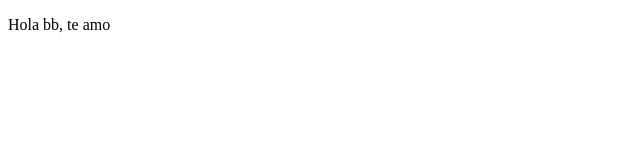
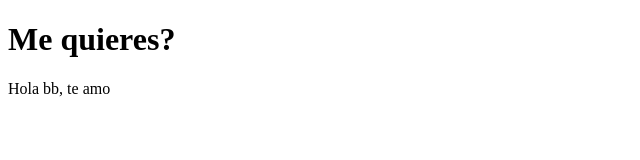
Before and after one commit to WendySanchezValdivia/prueba, a plain HTML site: page index.html in a window 1280 px wide. Shown: the whole page, without its empty margins (0-640 px from the left). Drawn offline with Linux system fonts and the light colour scheme.

Commit message:
add title

```diff
--- a/index.html
+++ b/index.html
@@ -8,6 +8,7 @@
 </head>
 
 <body>
+    <h1>Me quieres?</h1>
     <p>Hola bb, te amo</p>
 </body>
 
```
